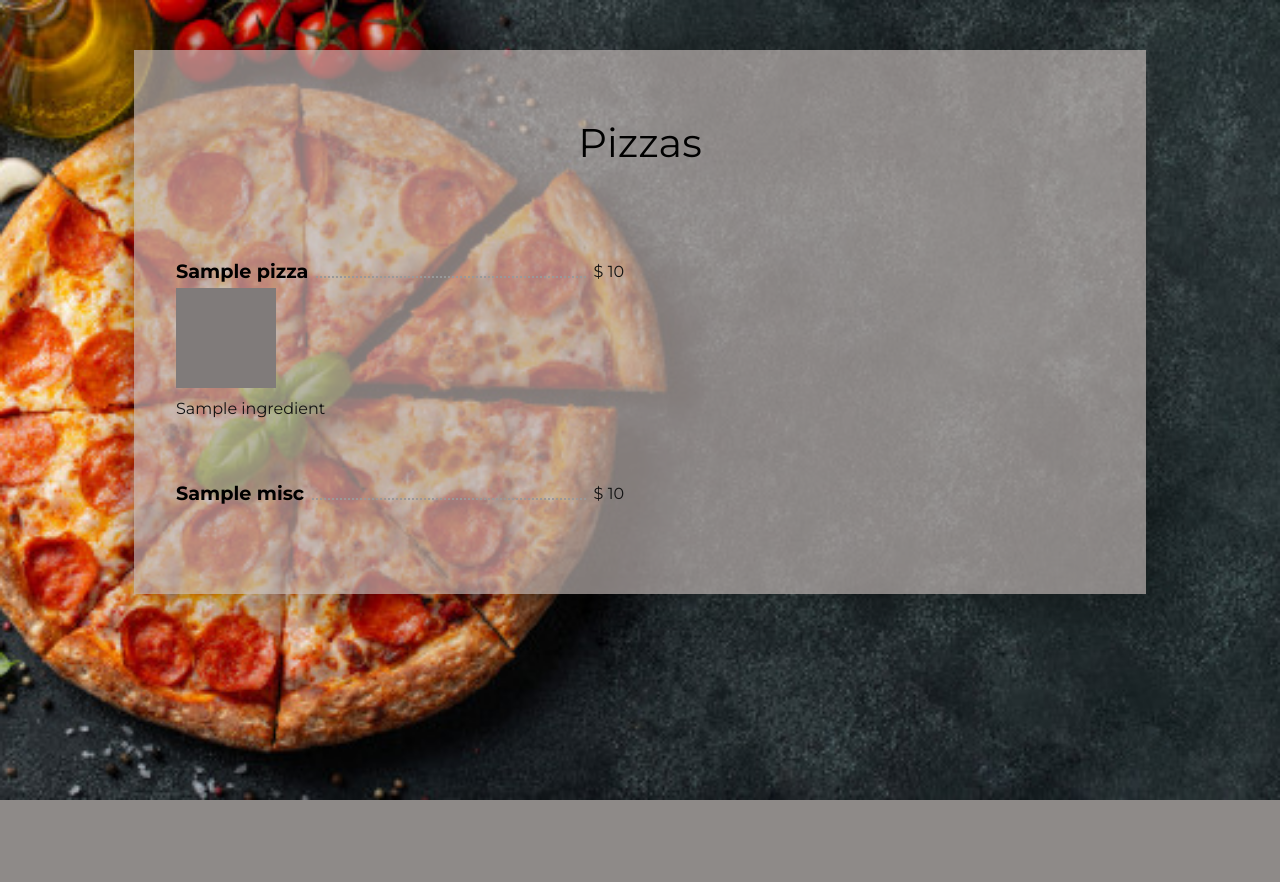
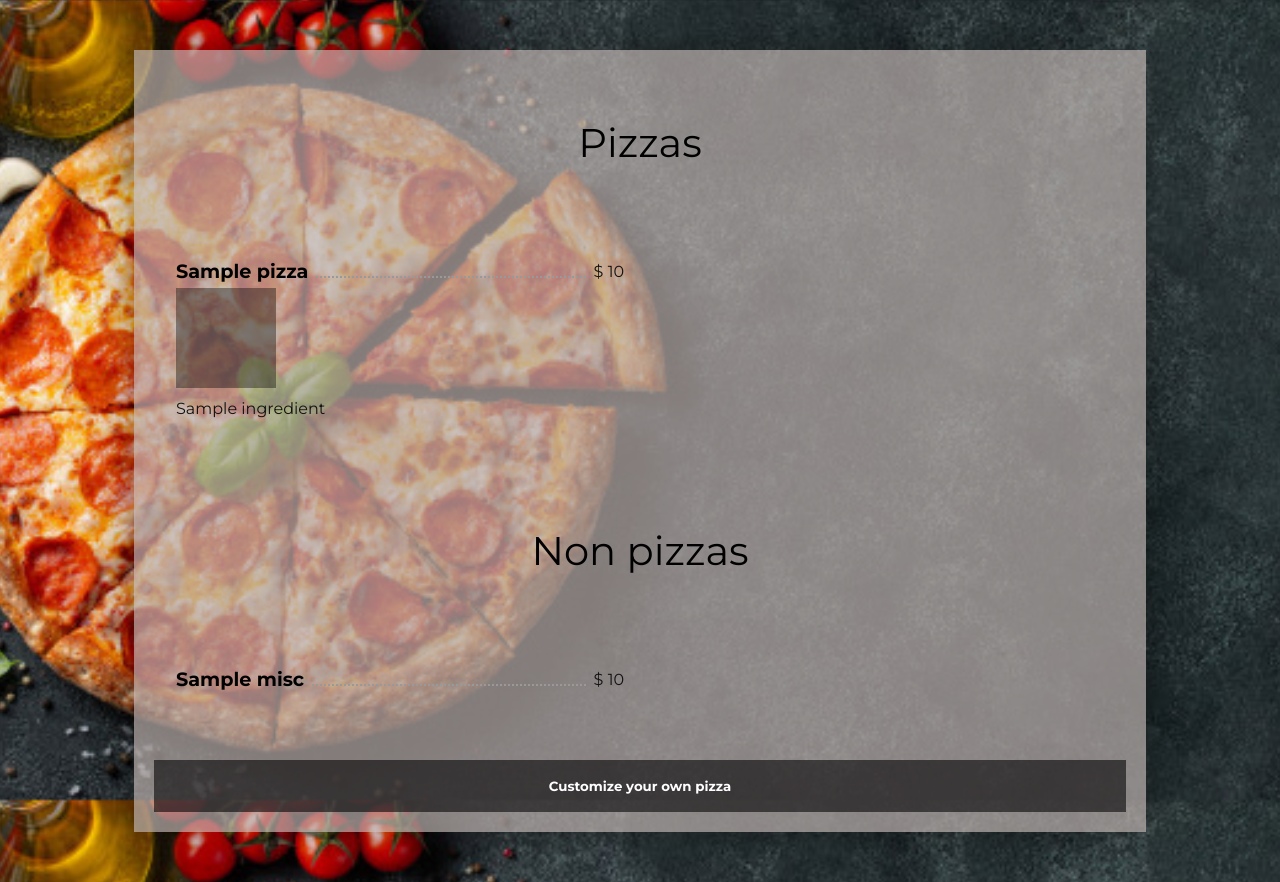
Before and after one commit to Xodez/PizzaProject, a Node project: template views/views/pages/Home.ejs in a window 1280 px wide. Before the commit the page ends 800 px from the top, so only its background shows below. Run offline with Node 20 templates, Linux system fonts and the light colour scheme; the template is opened without the code that fills it: most values are stand-ins (such as "Sample title", 1, 10 or a date in 2020); grey boxes are pictures that could not be loaded.

Commit message:
create pizza page created

```diff
--- a/views/views/css/Home.css
+++ b/views/views/css/Home.css
@@ -88,3 +88,14 @@
     width: 100px;
     mix-blend-mode: multiply;
 }
+
+button[type="button"] {
+    width: 100%;
+    padding: 15px;
+    background-color: rgba(3, 1, 2, 0.58);
+    border: 0;
+    box-sizing: border-box;
+    cursor: pointer;
+    font-weight: bold;
+    color: #ffffff;
+}
--- a/views/views/js/controller.js
+++ b/views/views/js/controller.js
@@ -7,6 +7,7 @@
 const Home = require('./Home.js');
 const Register = require('./Register');
 const HTMLrequests = require('./HTMLrequests');
+const CreatePizza = require("./CreatePizza");
 
 module.exports = http.createServer((req, res) => {
 
@@ -20,6 +21,8 @@
             Register.Register(req, res);
         } else if (reqUrl.pathname.includes('.css')) {
             HTMLrequests.CSS(req, res);
+        } else if (reqUrl.pathname === '/create') {
+            CreatePizza.CreatePizza(req, res);
         } else if (reqUrl.pathname.includes('.jpg') || reqUrl.pathname.includes('.png')) {
             HTMLrequests.Image(req, res);
         } else if (reqUrl.pathname === '/auth' && req.method === 'POST') {
--- a/views/views/pages/Home.ejs
+++ b/views/views/pages/Home.ejs
@@ -38,6 +38,9 @@
             </li>
         <% } %>
     </ul>
+    <h1>
+        Non pizzas
+    </h1>
     <ul class="menu">
         <% for(let i = 0; i < misc.length; i++) { %>
             <li class="menu-item">
@@ -57,6 +60,7 @@
             </li>
         <% } %>
     </ul>
+    <a href="/create"><button type="button">Customize your own pizza</button></a>
 </div>
 </body>
 </html>
```
Also changed, not shown: views/views/js/CreatePizza.js (added, +15 -0 lines), views/views/js/Home.js (+5 -6 lines), views/views/pages/CreatePizza.ejs (added, +18 -0 lines), views/views/css/CreatePizza.css (added).
